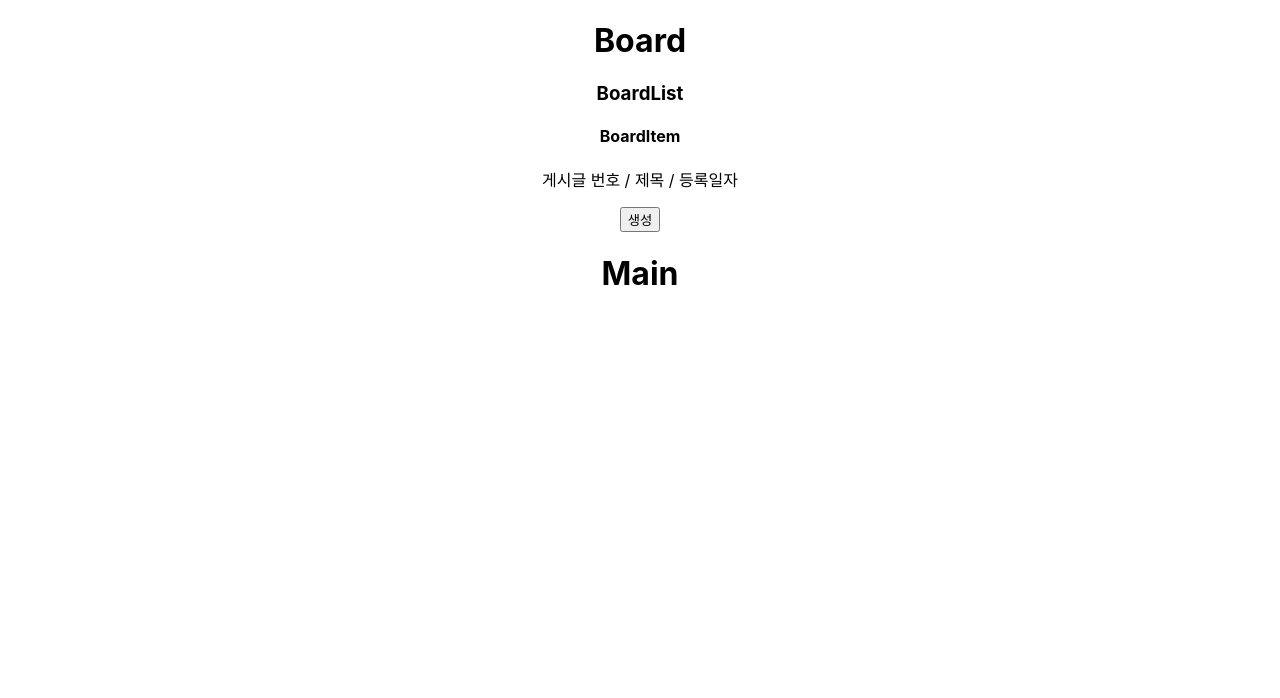
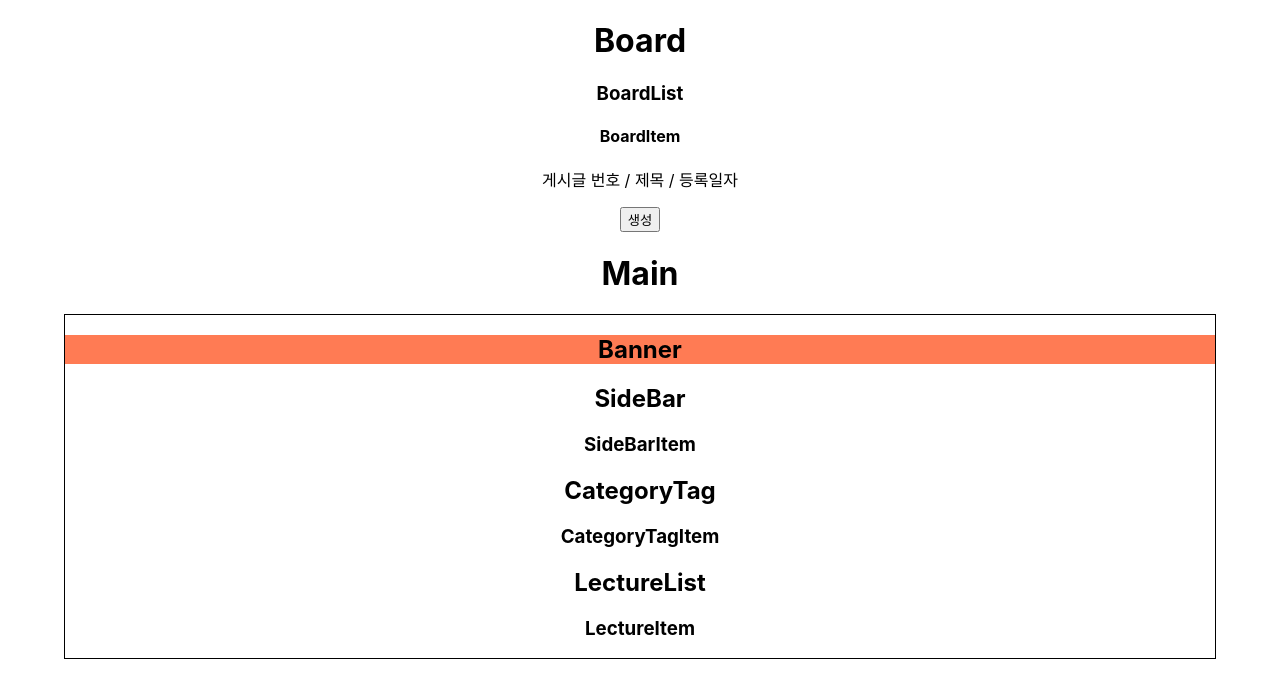
Before and after one commit to nyoungnyoung/Sinabro, a React (Create React App) app in the folder Front-End/front/: page / in a window 1280 px wide. Shown: the top 698 px of the page. Built offline with nearby package versions, Linux system fonts and the light colour scheme.

Commit message:
feat : 메인페이지 컴포넌트 생성

```diff
--- a/Front-End/front/package.json
+++ b/Front-End/front/package.json
@@ -11,6 +11,7 @@
     "react-dom": "^18.2.0",
     "react-router-dom": "^6.7.0",
     "react-scripts": "5.0.1",
+    "styled-components": "^5.3.6",
     "web-vitals": "^2.1.4"
   },
   "scripts": {
--- a/Front-End/front/src/App.css
+++ b/Front-End/front/src/App.css
@@ -1,18 +1,10 @@
 .App {
   text-align: center;
+  box-sizing: border-box;
 }
 
-.App-logo {
-  height: 40vmin;
-  pointer-events: none;
-}
 
-@media (prefers-reduced-motion: no-preference) {
-  .App-logo {
-    animation: App-logo-spin infinite 20s linear;
-  }
-}
-
+/*
 .App-header {
   background-color: #282c34;
   min-height: 100vh;
@@ -22,17 +14,4 @@
   justify-content: center;
   font-size: calc(10px + 2vmin);
   color: white;
-}
-
-.App-link {
-  color: #61dafb;
-}
-
-@keyframes App-logo-spin {
-  from {
-    transform: rotate(0deg);
-  }
-  to {
-    transform: rotate(360deg);
-  }
-}
+} */
--- a/Front-End/front/src/index.css
+++ b/Front-End/front/src/index.css
@@ -1,5 +1,5 @@
 body {
-  margin: 0;
+  margin: 0px;
   font-family: -apple-system, BlinkMacSystemFont, 'Segoe UI', 'Roboto', 'Oxygen',
     'Ubuntu', 'Cantarell', 'Fira Sans', 'Droid Sans', 'Helvetica Neue',
     sans-serif;
--- /dev/null
+++ b/Front-End/front/src/pages/main/Banner.js
@@ -0,0 +1,16 @@
+import styled from 'styled-components'
+
+
+const StyledDiv = styled.div`
+    background-color: #FF7B54;
+`;
+
+function Banner() {
+    return (
+        <StyledDiv className="Banner">
+            <h2>Banner</h2>
+        </StyledDiv>
+    )
+}
+
+export default Banner
--- /dev/null
+++ b/Front-End/front/src/pages/main/CategoryTag.js
@@ -0,0 +1,13 @@
+import CategoryTagItem from "./CategoryTagItem"
+
+
+function CategoryTag() {
+    return (
+        <div className="CategoryTag">
+            <h2>CategoryTag</h2>
+            <CategoryTagItem/>
+        </div>
+    )
+}
+
+export default CategoryTag
--- /dev/null
+++ b/Front-End/front/src/pages/main/CategoryTagItem.js
@@ -0,0 +1,9 @@
+function CategoryTagItem() {
+    return (
+        <div className="CategoryTagItem">
+            <h3>CategoryTagItem</h3>
+        </div>
+    )
+}
+
+export default CategoryTagItem
--- /dev/null
+++ b/Front-End/front/src/pages/main/LectureItem.js
@@ -0,0 +1,9 @@
+function LectureItem() {
+    return (
+        <div className="LectureItem">
+            <h3>LectureItem</h3>
+        </div>
+    )
+}
+
+export default LectureItem
--- /dev/null
+++ b/Front-End/front/src/pages/main/LectureList.js
@@ -0,0 +1,13 @@
+import LectureItem from "./LectureItem"
+
+
+function LectureList() {
+    return (
+        <div className="LectureList">
+            <h2>LectureList</h2>
+            <LectureItem/>
+        </div>
+    )
+}
+
+export default LectureList
--- a/Front-End/front/src/pages/main/Main.js
+++ b/Front-End/front/src/pages/main/Main.js
@@ -1,7 +1,26 @@
+import styled from 'styled-components'
+import SideBar from './SideBar';
+import CategoryTag from './CategoryTag';
+import LectureList from './LectureList';
+import Banner from './Banner';
+
+const MainPageDiv = styled.div`
+    border: 1px solid black;
+    margin-left: 5vw;
+    margin-right: 5vw;
+`;
+
+
 function Main() {
     return (
         <div className="Main">
-            <h1>Main</h1>
+        <h1>Main</h1>
+            <MainPageDiv>
+                <Banner/>
+                <SideBar/>
+                <CategoryTag/>
+                <LectureList/>
+            </MainPageDiv>
         </div>
     )
 }
--- /dev/null
+++ b/Front-End/front/src/pages/main/SideBar.js
@@ -0,0 +1,12 @@
+import SideBarItem from './SideBarItem'
+
+function SideBar() {
+    return (
+        <div className="SideBar">
+            <h2>SideBar</h2>
+            <SideBarItem/>
+        </div>
+    )
+}
+
+export default SideBar
--- /dev/null
+++ b/Front-End/front/src/pages/main/SideBarItem.js
@@ -0,0 +1,9 @@
+function SideBarItem() {
+    return (
+        <div className="SideBarItem">
+            <h3>SideBarItem</h3>
+        </div>
+    )
+}
+
+export default SideBarItem
```
Also changed, not shown: 1 other file (tests, documents, lock files or other folders).
